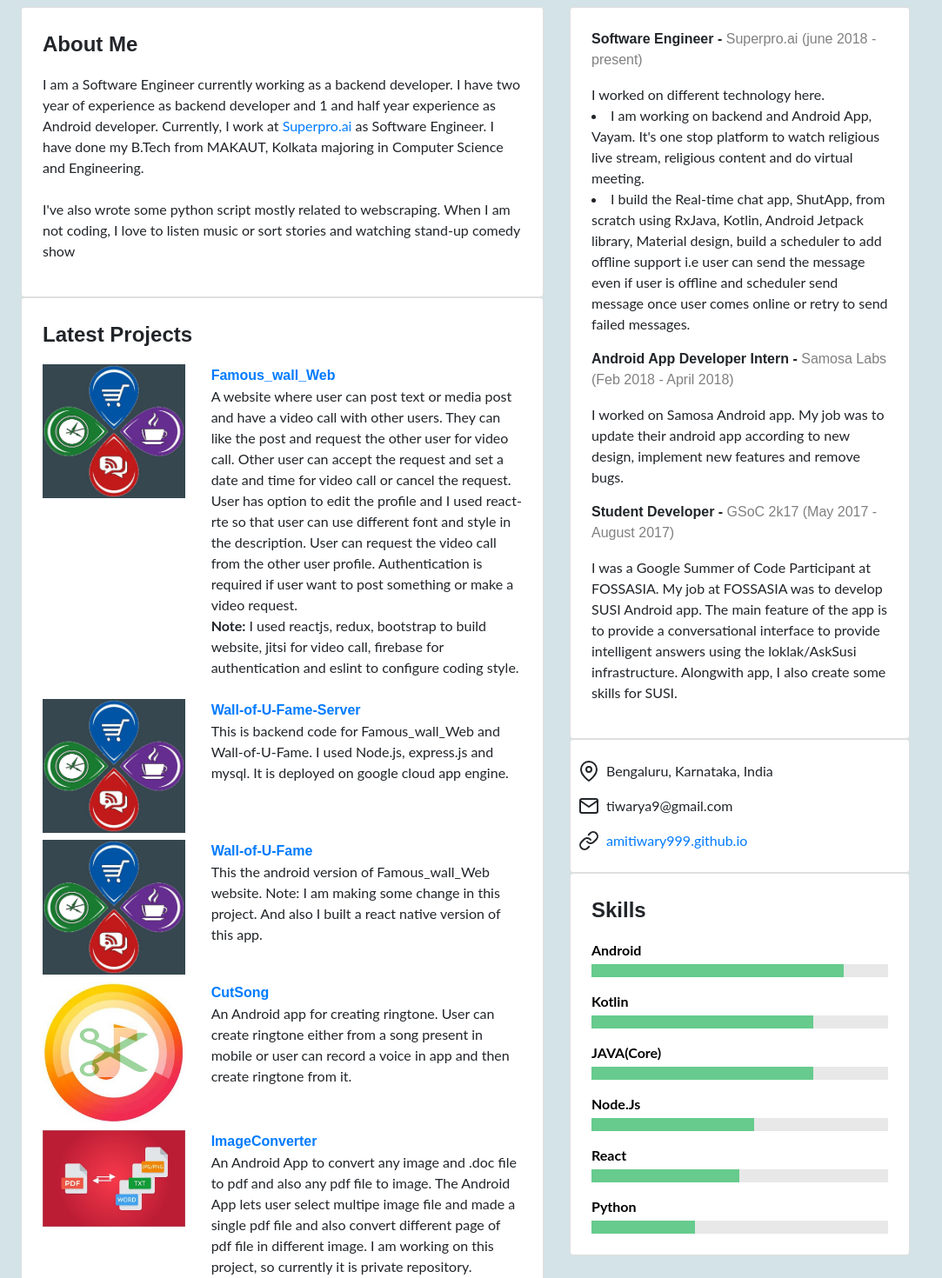
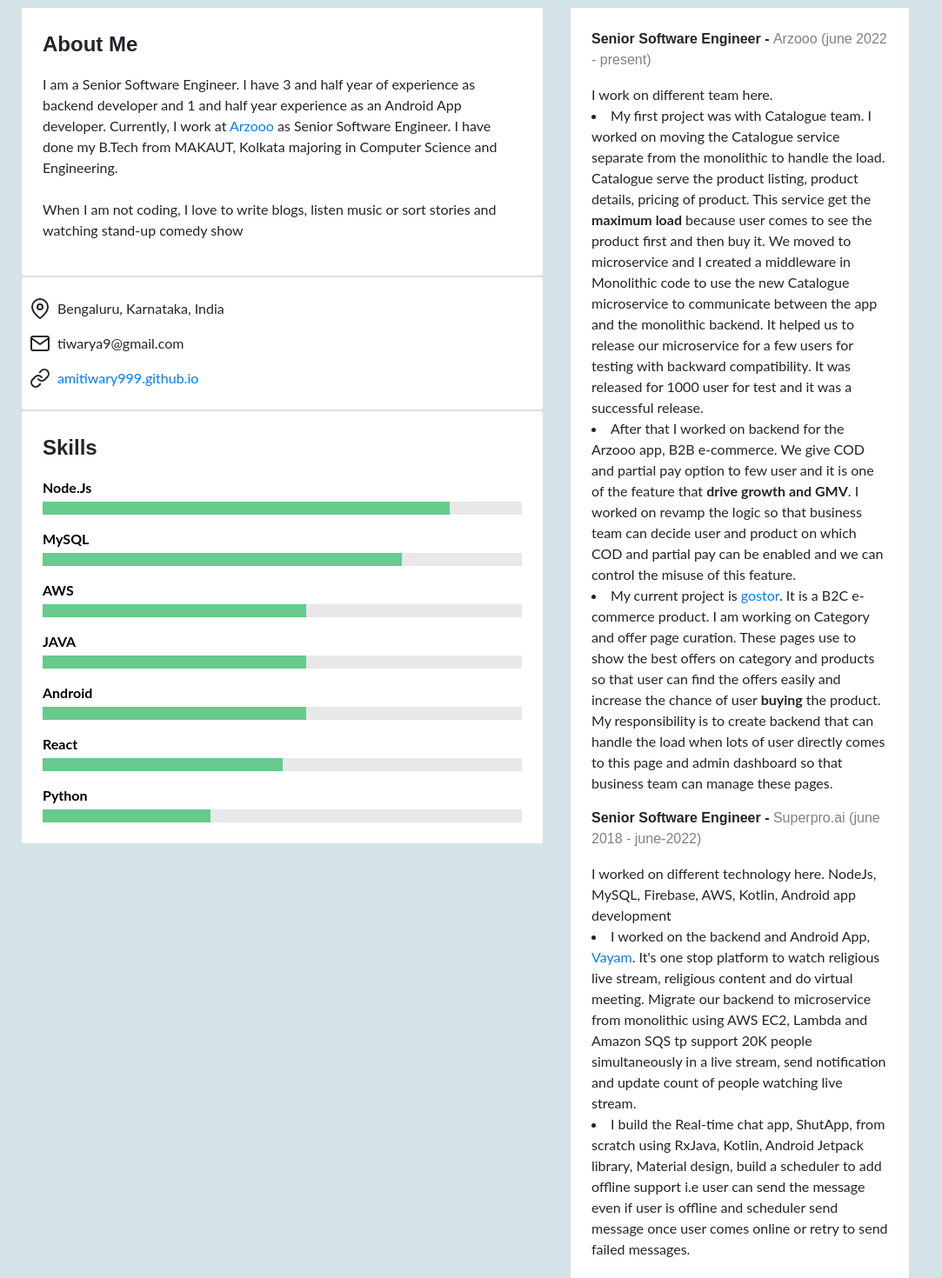
Before and after one commit to amitiwary999/amitiwary999.github.io, a React (Create React App) app: page / in a window 1280 px wide. Shown: the part 260-1730 px from the top of the page at 87% size, without its empty margins (0-1083 px from the left). Built offline with nearby package versions, Linux system fonts and the light colour scheme.

Commit message:
updated latest info

```diff
--- a/src/home/Home.js
+++ b/src/home/Home.js
@@ -17,7 +17,7 @@
               <img src={image} className="profile-image img-responsive" />
               <div className="col my-auto">
                 <h1 className="text-md-left text-sm-center">Amit Tiwary</h1>
-                <h3 className="text-md-left" style={{color: 'grey'}}>Software Developer</h3>
+                <h3 className="text-md-left" style={{color: 'grey'}}>Senior Software Developer</h3>
                 <div className="row">
                   <div className="ml-md-2 mx-auto">
                     <a
@@ -55,99 +55,78 @@
             <div className="card p-4">
               <p className="sections-title">About Me</p>
               <p>
-                I am a Software Engineer currently working as a backend developer. I have two year of experience as backend developer and 1 and half year experience as Android developer. Currently, I
+                I am a Senior Software Engineer. I have 3 and half year of experience as backend developer and 1 and half year experience as an Android App developer. Currently, I
                 work at{" "}
-                <a href="https://www.linkedin.com/company/superproai/">
-                  Superpro.ai
+                <a href="https://www.arzooo.com/">
+                  Arzooo
                 </a>{" "}
-                as Software Engineer. I have done my B.Tech from MAKAUT, Kolkata
+                as Senior Software Engineer. I have done my B.Tech from MAKAUT, Kolkata
                 majoring in Computer Science and Engineering.
                 <br />
                 <br />
-                I've also wrote some python script mostly
-                related to webscraping. When I am not coding, I love to listen
+                When I am not coding, I love to write blogs, listen
                 music or sort stories and watching stand-up comedy show
               </p>
             </div>
             <div className="card p-4">
-              <p className="sections-title">Latest Projects</p>
               <div className="row">
-                <div className="col-sm-4">
-                  <img className="project-img" src={wallofufame} />
+                <MapPin />
+                <p className="ml-2">Bengaluru, Karnataka, India</p>
               </div>
-                <div className="col-sm-8">
-                  <a className="job-title-header" href="https://github.com/amitiwary999/Wall_Of_You_Fame_Server"> Famous_wall_Web</a>
-                  <p>
-                    A website where user can post text or media post and have a video call with other users. They can like the post and request the other user for video call. Other user can accept the request and set a date and time for video call
-                    or cancel the request. User has option to edit the profile and I used react-rte so that user can use different font and style in the description. User can request the video call from the other user profile. Authentication is required if user want to
-                    post something or make a video request.
-                    <br />
-                    <b>Note:</b> I used reactjs, redux, bootstrap to build website, jitsi for video call, firebase for authentication and eslint to configure coding style.
-                  </p>
+              <div className="row">
+                <Mail />
+                <p className="ml-2">tiwarya9@gmail.com</p>
+              </div>
+              <div className="row">
+                <Link />
+                <a className="ml-2" href="https://amitiwary999.github.io">
+                  amitiwary999.github.io
+                </a>
               </div>
             </div>
-
-              <div className="row mt-2">
-                <div className="col-sm-4">
-                  <img className="project-img" src={wallofufame} />
+            <div className="card p-4">
+              <p className="sections-title">Skills</p>
+              <p className="level-title mb-1">
+                Node.Js
+              </p>
+              <div className="level-bar">
+                <div className="level-bar-inner" data-level='85%' style={{ width: '85%' }}></div>
               </div>
-                <div className="col-sm-8">
-                  <a className="job-title-header" href="https://github.com/amitiwary999/Wall_Of_You_Fame_Server"> Wall-of-U-Fame-Server</a>
-                  <p>
-                    This is backend code for Famous_wall_Web and Wall-of-U-Fame. I used Node.js, express.js and mysql. It is deployed on google cloud app engine.
+              <p className="level-title mb-1 mt-3">
+                MySQL
               </p>
+              <div className="level-bar">
+                <div className="level-bar-inner" data-level='75%' style={{width: '75%'}}></div>
               </div>
+              <p className="level-title mb-1 mt-3">
+                AWS
+              </p>
+              <div className="level-bar">
+                <div className="level-bar-inner" data-level='55%' style={{width: '55%'}}></div>
               </div>
-
-              <div className="row mt-2">
-                <div className="col-sm-4">
-                  <img className="project-img" src={wallofufame} />
+              <p className="level-title mb-1 mt-3">
+                JAVA
+              </p>
+              <div className="level-bar">
+                <div className="level-bar-inner" data-level='55%' style={{ width: '55%' }}></div>
               </div>
-                <div className="col-sm-8">
-                  <a className="job-title-header" href="https://github.com/amitiwary999/Wall-of-U-Fame">Wall-of-U-Fame</a>
-                  <p>
-                    This the android version of Famous_wall_Web website.
-
-                    Note: I am making some change in this project. And also I built a react native version of this app.
+              <p className="level-title mb-1 mt-3">
+                Android
               </p>
+              <div className="level-bar">
+                <div className="level-bar-inner" data-level='55%' style={{width: '55%'}}></div>
               </div>
+              <p className="level-title mb-1 mt-3">
+                React
+              </p>
+              <div className="level-bar">
+                <div className="level-bar-inner" data-level='40%' style={{ width: '50%' }}></div>
               </div>
-
-              <div className="row mt-2">
-                <div className="col-sm-4">
-                  <img className="project-img" src={CutSong} />
-                </div>
-                <div className="col-sm-8">
-                  <a className="job-title-header" href="https://github.com/amitiwary999/CutSong"> CutSong</a>
-                  <p>
-                    An Android app for creating ringtone. User can create ringtone either from a song present in mobile or user can record a voice in app and then create ringtone from it.
+              <p className="level-title mb-1 mt-3">
+                Python
               </p>
-                </div>
-              </div>
-
-              <div className="row mt-2">
-                <div className="col-sm-4">
-                  <img className="project-img" src={ImageConverter} />
-                </div>
-                <div className="col-sm-8">
-                  <a className="job-title-header" href="https://github.com/amitiwary999/ImageConverter">ImageConverter</a>
-                  <p>
-                    An Android App to convert any image and .doc file to pdf and also any pdf file to image.
-                    The Android App lets user select multipe image file and made a single pdf file and also convert different page of pdf file in different image. I am working on this project, so currently it is private repository.
-                  </p>
-                </div>
-              </div>
-
-              <div className="row mt-2">
-                <div className="col-sm-4">
-                  <img className="project-img" src={Browser} />
-                </div>
-                <div className="col-sm-8">
-                  <a className="job-title-header" href="https://github.com/amitiwary999/Simple_Android_Browser">Browser App</a>
-                  <p>
-                    Browser App is a simple Android app using which user can browse some site and can also read daily news related to different category like sport, technology etc.
-                  </p>
-                </div>
+              <div className="level-bar">
+                <div className="level-bar-inner" data-level='35%' style={{ width: '35%' }}></div>
               </div>
             </div>
           </div>
@@ -156,19 +135,49 @@
             <div className="card p-4">
 
             <p className="job-title-header">
-                Software Engineer -{" "}
+                Senior Software Engineer -{" "}
+                <span className="job-company-name">
+                  {" "}
+                  <a href="https://www.arzooo.com/">
+                    Arzooo
+                  </a>{" "}
+                  (june 2022 - present)
+                </span>
+              </p>
+              <p>
+                I work on different team here.
+                <li>
+                  My first project was with Catalogue team. I worked on moving the Catalogue service separate from the monolithic to handle the load. Catalogue serve the product listing, product details, pricing of product.
+                  This service get the <b>maximum load</b> because user comes to see the product first and then buy it. We moved to microservice and I created a middleware in Monolithic code to use the new Catalogue microservice to
+                  communicate between the app and the monolithic backend. It helped us to release our microservice for a few users for testing with backward compatibility. It was released for 1000 user for test and it was a successful release.
+                </li>
+                <li>
+                  After that I worked on backend for the Arzooo app, B2B e-commerce. We give COD and partial pay option to few user and it is one of the feature that <b>drive growth and GMV</b>. I worked on
+                  revamp the logic so that business team can decide user and product on which COD and partial pay can be enabled and we can control the misuse of this feature.
+                </li>
+                <li>
+                  My current project is{" "} <a href="https://gostor.com/">gostor</a>. It is a B2C e-commerce product.  I am working on Category and offer page curation. These pages use to show the
+                  best offers on category and products so that user can find the offers easily and increase the chance of user <b>buying</b> the product. My responsibility is to create backend that can handle
+                  the load when lots of user directly comes to this page and admin dashboard so that business team can manage these pages.
+                </li>
+              </p>
+
+              <p className="job-title-header">
+                Senior Software Engineer -{" "}
                 <span className="job-company-name">
                   {" "}
                   <a href="https://www.linkedin.com/company/superproai/">
                     Superpro.ai
                   </a>{" "}
-                  (june 2018 - present)
+                  (june 2018 - june-2022)
                 </span>
               </p>
               <p>
-                I worked on different technology here.
+                I worked on different technology here. NodeJs, MySQL, Firebase, AWS, Kotlin, Android app development
                 <li>
-                  I am working on backend and Android App, Vayam. It's one stop platform to watch religious live stream, religious content and do virtual meeting.
+                  I worked on the backend and Android App,{" "} <a href="https://play.google.com/store/apps/details?id=com.vayam.app">Vayam</a>. It's one stop platform to watch religious live stream, religious content and do virtual meeting.
+                  Migrate our backend to microservice from monolithic using AWS EC2, Lambda and Amazon SQS tp support 20K people simultaneously in a live stream, send notification and update count of people
+                  watching live stream.
                 </li>
                 <li>
                 I build the Real-time chat app, ShutApp, from scratch using RxJava,
@@ -207,61 +216,6 @@
                 Alongwith app, I also create some skills for SUSI.
               </p>
             </div>
-            <div className="card p-4">
-              <div className="row">
-                <MapPin />
-                <p className="ml-2">Bengaluru, Karnataka, India</p>
-              </div>
-              <div className="row">
-                <Mail />
-                <p className="ml-2">tiwarya9@gmail.com</p>
-              </div>
-              <div className="row">
-                <Link />
-                <a className="ml-2" href="https://amitiwary999.github.io">
-                  amitiwary999.github.io
-                </a>
-              </div>
-            </div>
-            <div className="card p-4">
-              <p className="sections-title">Skills</p>
-              <p className="level-title mb-1">
-                Android
-              </p>
-              <div className="level-bar">
-                <div className="level-bar-inner" data-level='85%' style={{width: '85%'}}></div>
-              </div>
-              <p className="level-title mb-1 mt-3">
-                Kotlin
-              </p>
-              <div className="level-bar">
-                <div className="level-bar-inner" data-level='75%' style={{ width: '75%' }}></div>
-              </div>
-              <p className="level-title mb-1 mt-3">
-                JAVA(Core)
-              </p>
-              <div className="level-bar">
-                <div className="level-bar-inner" data-level='75%' style={{ width: '75%' }}></div>
-              </div>
-              <p className="level-title mb-1 mt-3">
-                Node.Js
-              </p>
-              <div className="level-bar">
-                <div className="level-bar-inner" data-level='55%' style={{ width: '55%' }}></div>
-              </div>
-              <p className="level-title mb-1 mt-3">
-                React
-              </p>
-              <div className="level-bar">
-                <div className="level-bar-inner" data-level='50%' style={{ width: '50%' }}></div>
-              </div>
-              <p className="level-title mb-1 mt-3">
-                Python
-              </p>
-              <div className="level-bar">
-                <div className="level-bar-inner" data-level='35%' style={{ width: '35%' }}></div>
-              </div>
-            </div>
             </div>
           </div>
       </div>
```
Lines whose indentation alone changed are shown as unchanged.
